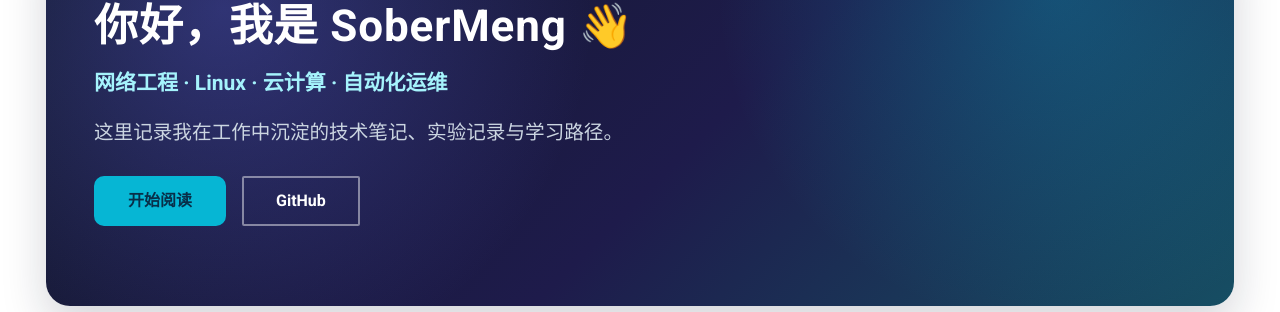
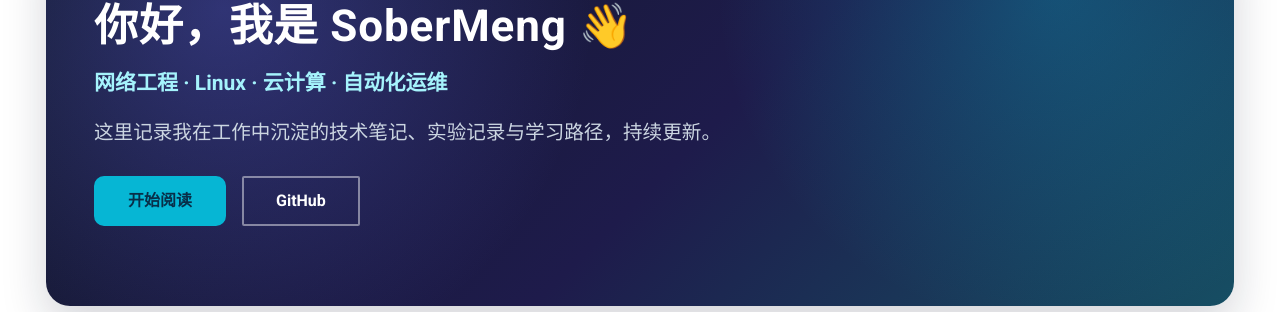
Before and after one commit to sobermeng166/my-knowledge-blog, an MkDocs documentation site: the page built from docs/index.md, in a window 1280 px wide and 900 px high. Shown: the part 236-548 px from the top of the window. Built offline with MkDocs 1.6.1 and Material for MkDocs 9.7.7, drawn with Linux system fonts in a browser that asks for light colours; comment, search, counter and statistics services are not loaded.

```diff
--- a/docs/index.md
+++ b/docs/index.md
@@ -10,7 +10,7 @@ hide:
 
 <p class="hero-subtitle">网络工程 · Linux · 云计算 · 自动化运维</p>
 
-<p class="hero-desc">这里记录我在工作中沉淀的技术笔记、实验记录与学习路径。</p>
+<p class="hero-desc">这里记录我在工作中沉淀的技术笔记、实验记录与学习路径，持续更新。</p>
 
 [开始阅读](chapter1/network/华为设备命令总结.md){ .md-button .md-button--primary }
 [GitHub](https://github.com/sobermeng166){ .md-button }
```
